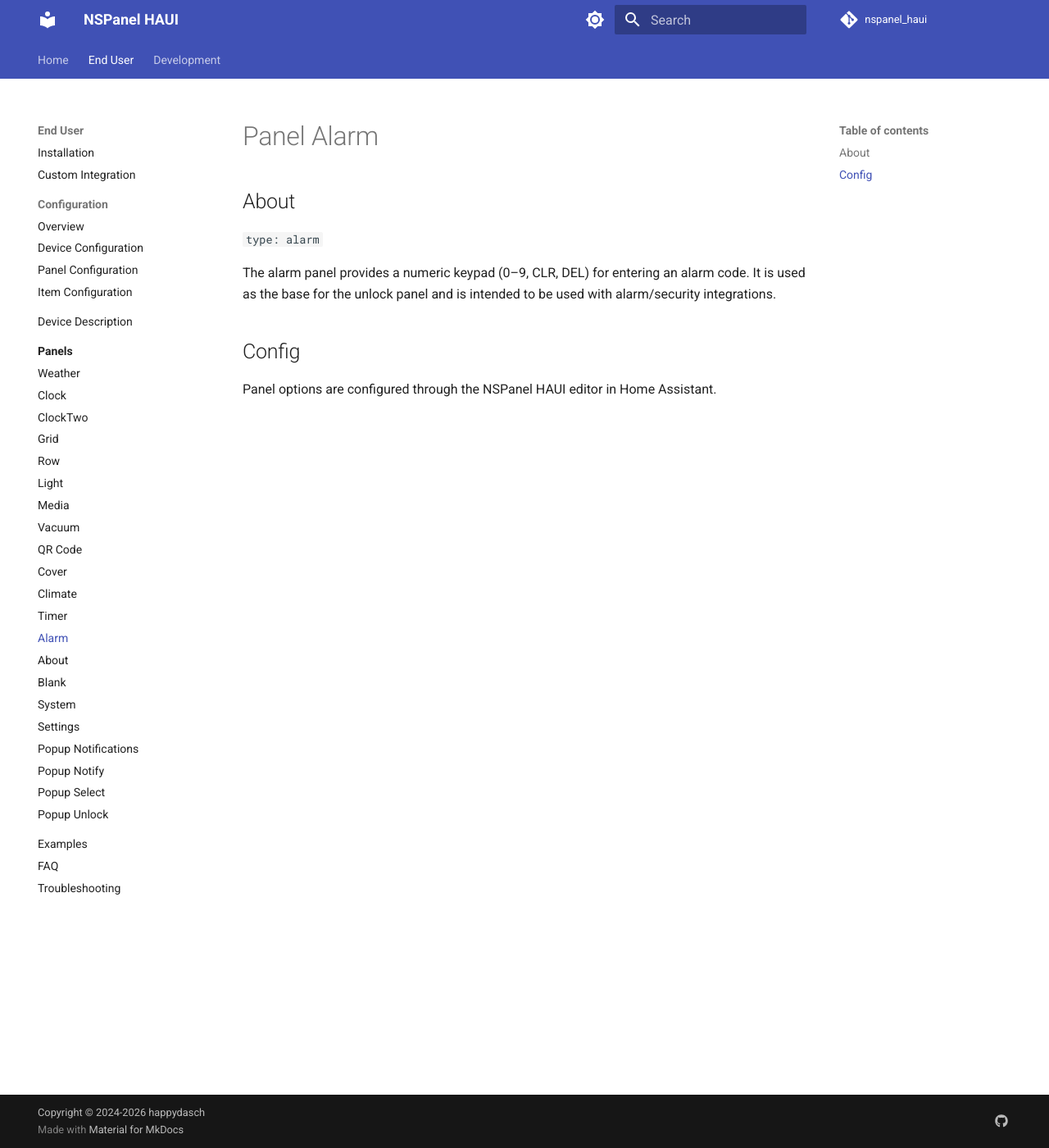
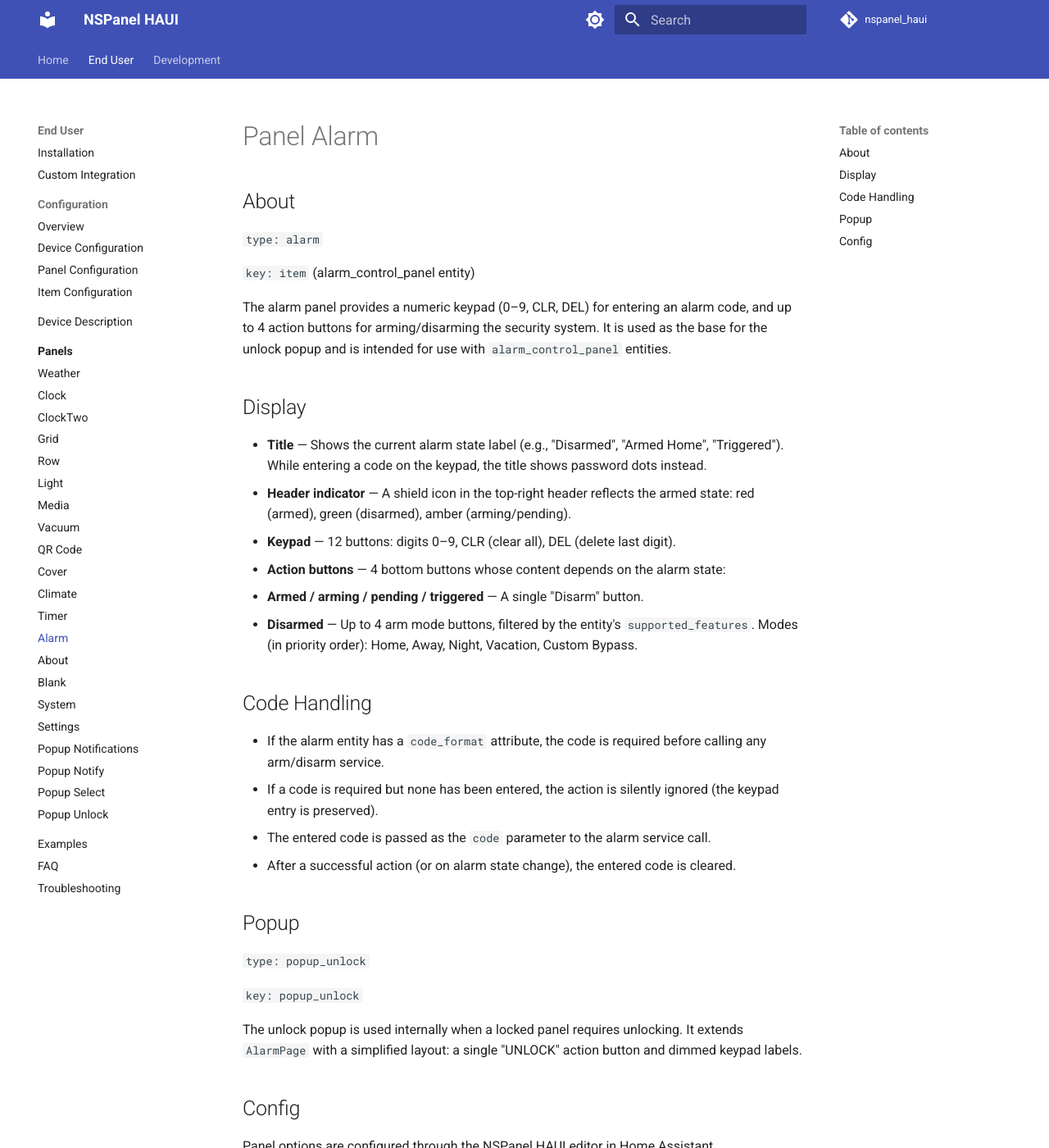
Before and after one commit to happydasch/nspanel_haui, an MkDocs documentation site: the page built from docs/panels/panel_alarm.md, in a window 1280 px wide and 1400 px high. Shown: the whole window at 82% size. Built offline with MkDocs 1.6.1 and Material for MkDocs 9.7.7, drawn with Linux system fonts in a browser that asks for light colours; comment, search, counter and statistics services are not loaded; the version menu is left out.

Commit message:
chore(locales): add alarm mode translations and document security panel
Add localized strings for alarm security modes (Away, Home, Night,
Vacation, Bypass) and state control (Disarm) in English, German,
Dutch, and Polish. Expand alarm panel documentation with details on
display layout, supported arm modes, code handling, and unlock popup.

```diff
--- a/docs/panels/panel_alarm.md
+++ b/docs/panels/panel_alarm.md
@@ -8,7 +8,33 @@
 
 `type: alarm`
 
-The alarm panel provides a numeric keypad (0–9, CLR, DEL) for entering an alarm code. It is used as the base for the unlock panel and is intended to be used with alarm/security integrations.
+`key: item` (alarm_control_panel entity)
+
+The alarm panel provides a numeric keypad (0–9, CLR, DEL) for entering an alarm code, and up to 4 action buttons for arming/disarming the security system. It is used as the base for the unlock popup and is intended for use with `alarm_control_panel` entities.
+
+## Display
+
+- **Title** — Shows the current alarm state label (e.g., "Disarmed", "Armed Home", "Triggered"). While entering a code on the keypad, the title shows password dots instead.
+- **Header indicator** — A shield icon in the top-right header reflects the armed state: red (armed), green (disarmed), amber (arming/pending).
+- **Keypad** — 12 buttons: digits 0–9, CLR (clear all), DEL (delete last digit).
+- **Action buttons** — 4 bottom buttons whose content depends on the alarm state:
+  - **Armed / arming / pending / triggered** — A single "Disarm" button.
+  - **Disarmed** — Up to 4 arm mode buttons, filtered by the entity's `supported_features`. Modes (in priority order): Home, Away, Night, Vacation, Custom Bypass.
+
+## Code Handling
+
+- If the alarm entity has a `code_format` attribute, the code is required before calling any arm/disarm service.
+- If a code is required but none has been entered, the action is silently ignored (the keypad entry is preserved).
+- The entered code is passed as the `code` parameter to the alarm service call.
+- After a successful action (or on alarm state change), the entered code is cleared.
+
+## Popup
+
+`type: popup_unlock`
+
+`key: popup_unlock`
+
+The unlock popup is used internally when a locked panel requires unlocking. It extends `AlarmPage` with a simplified layout: a single "UNLOCK" action button and dimmed keypad labels.
 
 ## Config
 
```
Also changed, not shown: 5 other files.
